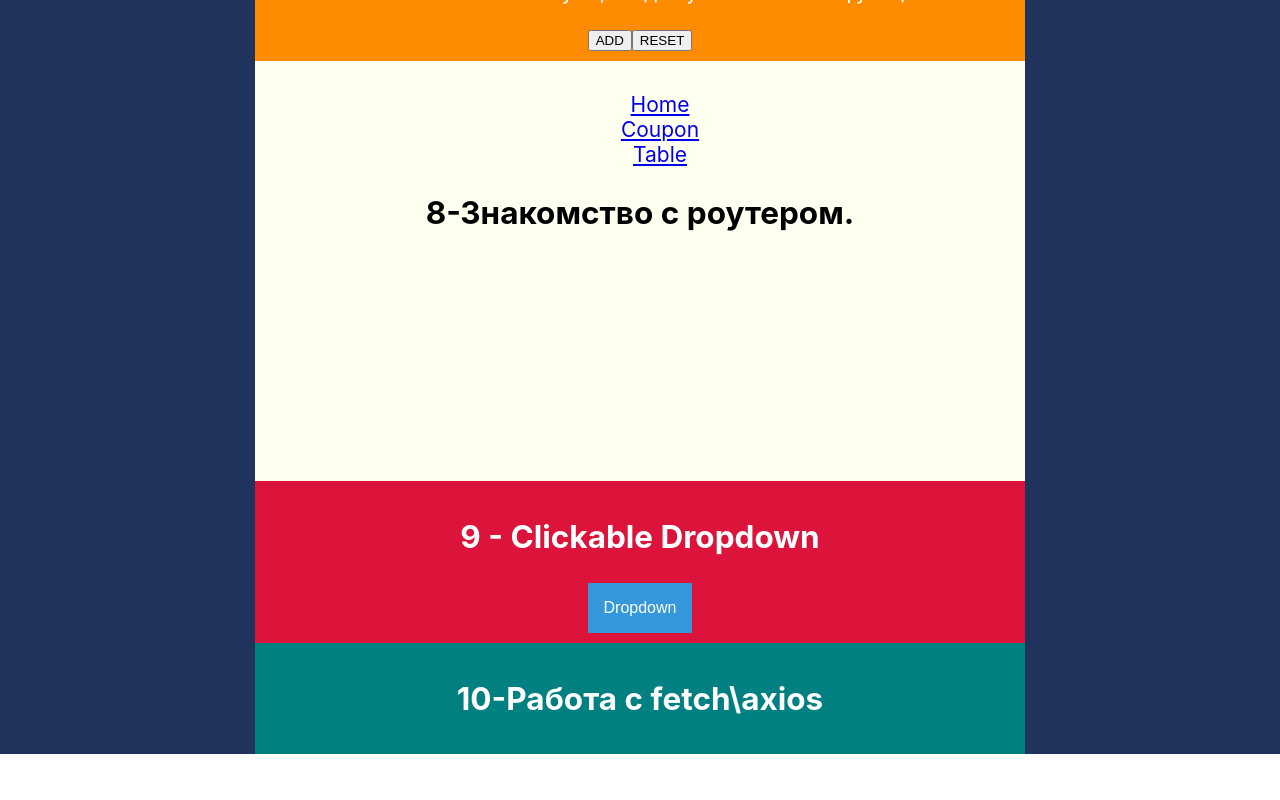
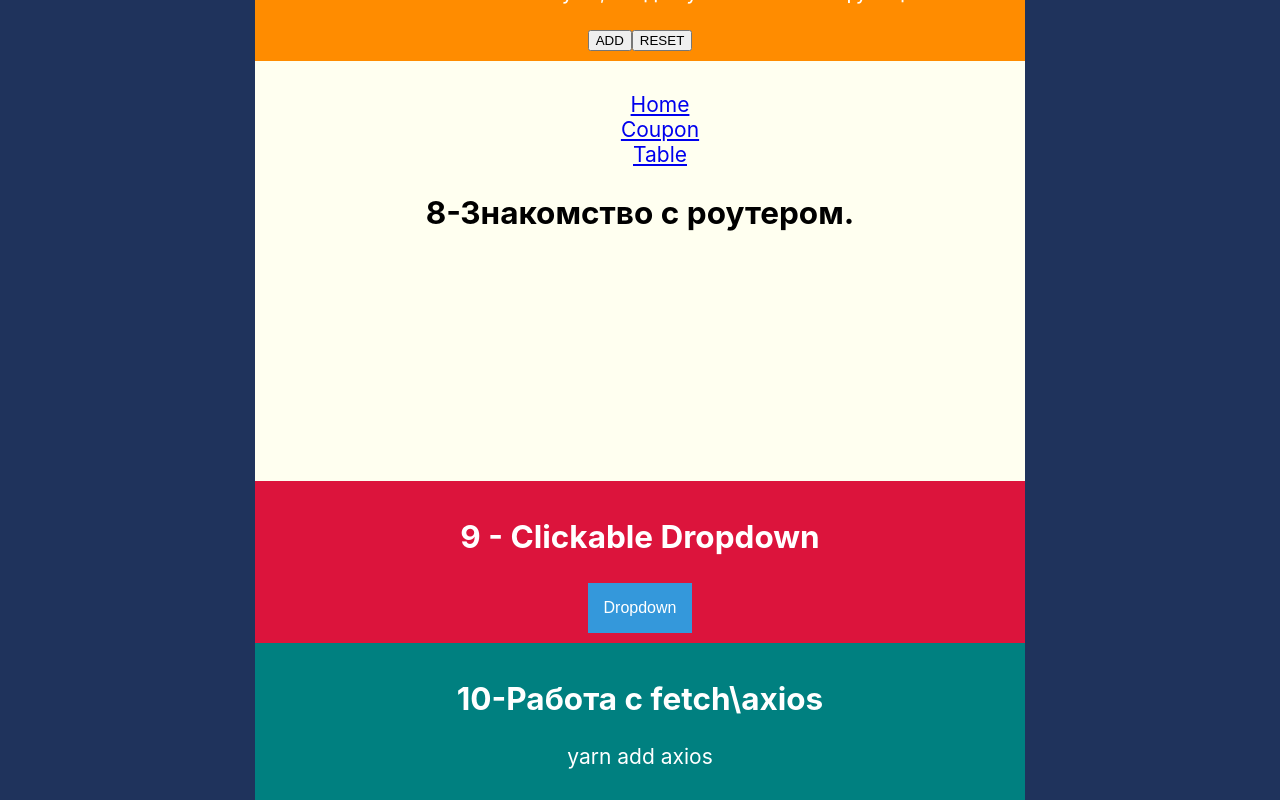
Before and after one commit to ybeliaev/for-react-test, a React (Create React App) app: page / in a window 1280 px wide. Shown: the part 1335-2135 px from the top of the page. Before the commit the page ends 2089 px from the top, so only its background shows below. Built offline with nearby package versions, Linux system fonts and the light colour scheme; no server answers.

Commit message:
axios add

```diff
--- a/package.json
+++ b/package.json
@@ -6,6 +6,7 @@
     "@testing-library/jest-dom": "^4.2.4",
     "@testing-library/react": "^9.5.0",
     "@testing-library/user-event": "^7.2.1",
+    "axios": "^0.21.0",
     "clsx": "^1.1.1",
     "node-sass": "^4.14.1",
     "react": "^16.13.1",
--- a/src/App.jsx
+++ b/src/App.jsx
@@ -13,6 +13,7 @@ import { MenuReact } from "./components/MenuReact";
 import {RouterContainer} from "./components/RouterContainer"
 import {ClickDropdown} from "./components/9-ClickDropdown"
 import { DataComponent } from "./components/10-data";
+
 
 
 
--- a/src/components/10-data.jsx
+++ b/src/components/10-data.jsx
@@ -1,5 +1,5 @@
 import React from "react"
-import styled from "styled-components"
+import axios from "axios"
 
 import { useState, useEffect } from "react";
 
@@ -7,6 +7,10 @@ export const DataComponent = () => {
     const [data, setData] = useState([])
 
     useEffect(() => {
+        axios.get('https://jsonplaceholder.typicode.com/todos/1').then(({data}) => {
+            console.log("data: ", data)
+        })
+
         fetch('https://jsonplaceholder.typicode.com/todos/1')
             .then(response => response.json())
             .then(json => setData(json))
@@ -16,6 +20,8 @@ export const DataComponent = () => {
     return (
         <div style={{backgroundColor:"Teal", padding: 10, width: '100%'}}>
             <h2>10-Работа с fetch\axios</h2>
+            <p>yarn add axios</p>
+
         </div>
     )
 }
```
Also changed, not shown: 1 other file (tests, documents, lock files or other folders).
